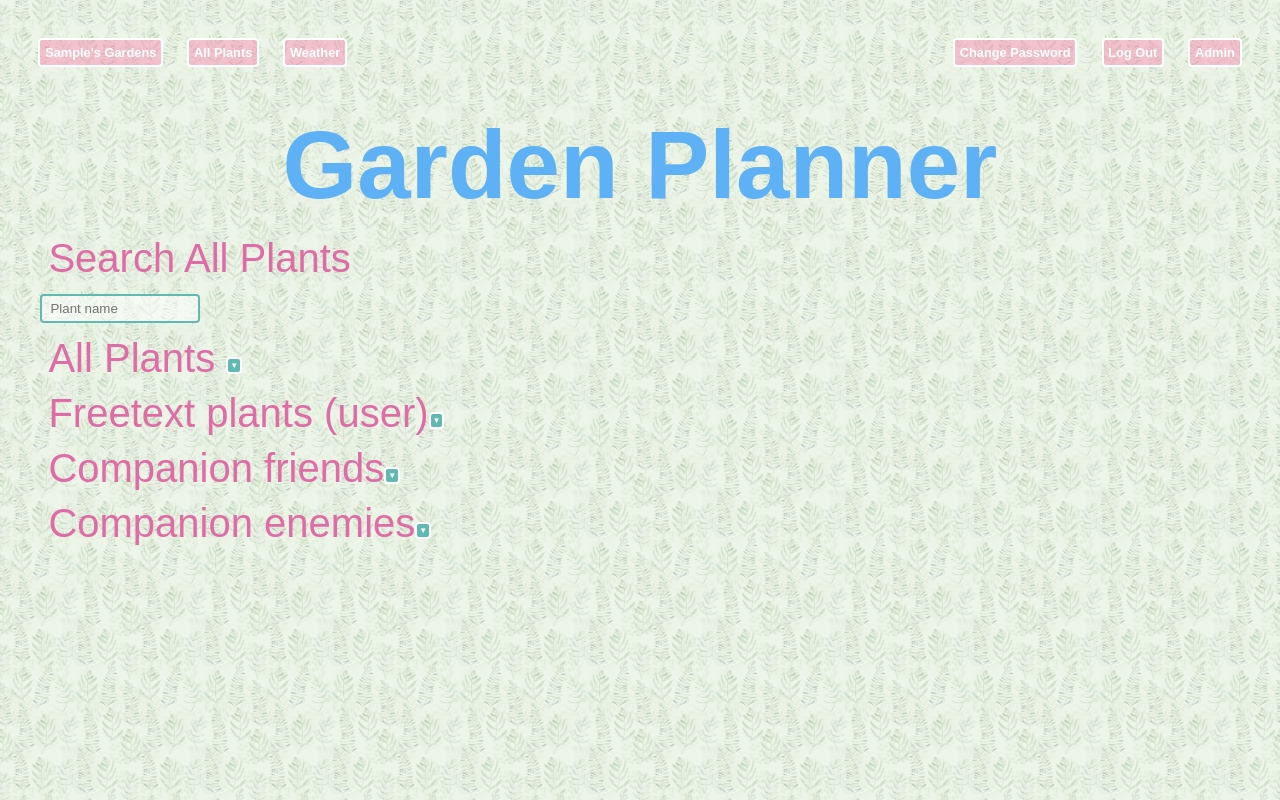
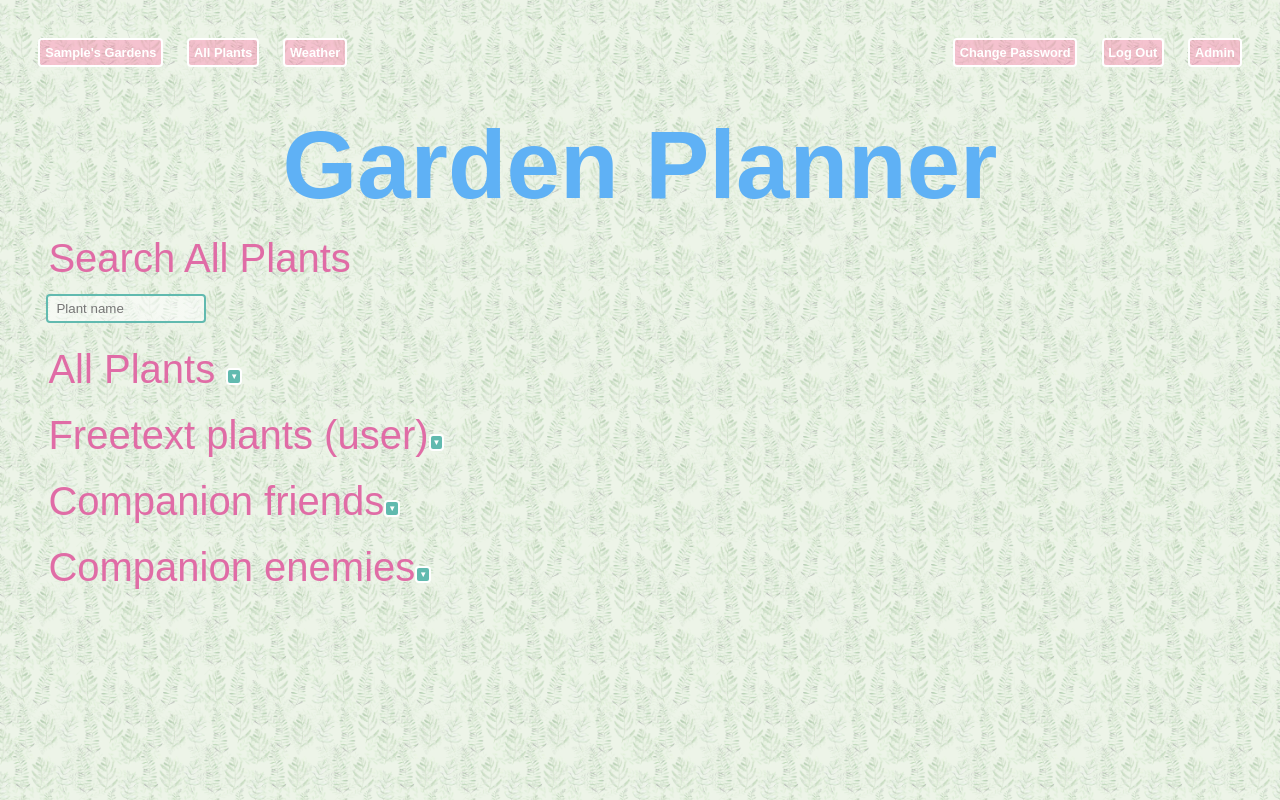
Before and after one commit to berternie9/garden-planner, a Flask app: page /information in a window 1280 px wide. Run offline with Flask 3, Linux system fonts and the light colour scheme; the visitor is signed in with stand-in values (Sample User, id 1); a database or web service that is not in the repository returns one stand-in record (values such as "Sample title"); some libraries are stand-ins or nearby versions; some web fonts are replaced.

Commit message:
update css

```diff
--- a/static/styles.css
+++ b/static/styles.css
@@ -18,6 +18,7 @@
     background-size: 10%;
     margin: 0;
     padding: 3vw;
+    font-size: 0.9rem;
 }
 
 button[type="submit"], button[type="search"], button[type="button"]
@@ -92,8 +93,7 @@
 {
     width: 10rem;
     padding: 5px 8px;
-    margin: 8px 2px;
-    box-sizing: border-box;
+    margin: 8px;
     border: 2px solid #61baaf;
     border-radius: 4px;
     display: inline;
@@ -224,6 +224,11 @@
     height: fit-content;
 }
 
+.table-wrapper {
+    overflow-x: auto;
+    margin: 0.5rem;
+}
+
 ul:has(.navbar_li_left) {
     display: flex;
     justify-content: flex-start;
@@ -273,10 +278,6 @@
     width: 80px;
 }
 
-.yearly-garden-table-wrapper {
-    overflow-x: auto;
-    margin: 0.5rem;
-}
 
 @media (max-width: 600px) {
 
@@ -290,6 +291,11 @@
 
     h3 {
         font-size: 1rem;
+    }
+
+    input[type="text"], input[type="number"], input[type="password"]
+    {
+        display: block;
     }
 
     .navbar_header {
--- a/templates/index.html
+++ b/templates/index.html
@@ -11,7 +11,7 @@
         {% for i in range(number_of_gardens_from_user) %}
             <h2> {{ garden_ids_from_user[i]["garden_name"] | capitalize }}</h2>
                 <div class="garden_size">Garden size: {{ garden_ids_from_user[i]["garden_size_metres_squared"] }} m<sup>2</sup></div>
-                <div class="yearly-garden-table-wrapper">
+                <div class="table-wrapper">
                     <table class="yearly_garden_table">
                         <thead>
                             <tr>
--- a/templates/information.html
+++ b/templates/information.html
@@ -8,6 +8,7 @@
     {% if plants %}
     <h1>Search All Plants</h1>
     <input id="searchbar_all_plants_table" autocomplete="off" placeholder="Plant name" type="text" pattern="[a-z\s]{1,}">
+        <div class="table-wrapper">
             <table class="table">
                 <thead>
                     <tr class="search_all_plants_header_footer_tr">
@@ -62,10 +63,12 @@
                     </tr>
                 </tfoot>
             </table>
+        </div>
 
 
 
         <h1>All Plants <span><button type="button" id="hide_show_all_plants">&#9660</button></span></h1>
+            <div class="table-wrapper">
                 <table id="all_plants_table">
                     <thead>
                         <tr>
@@ -120,10 +123,12 @@
                         </tr>
                     </tfoot>
                 </table>
+            </div>
     {% endif %}
 
     {% if freetext_plants_from_user %}
         <h1>Freetext plants (user)<span><button type="button" id="hide_show_freetext_plants_user">&#9660</button></span></h1>
+        <div class="table-wrapper">
             <table id="freetext_plants_user_table">
                 <thead>
                     <tr>
@@ -170,10 +175,12 @@
                     {% endfor %}
                 </tbody>
             </table>
+        </div>
     {% endif %}
 
     {% if companion_friends %}
         <h1>Companion friends<span><button type="button" id="hide_show_companion_friends">&#9660</button></span></h1>
+        <div class="table-wrapper">
             <table id="companion_friends">
                 <thead>
                     <tr>
@@ -190,10 +197,12 @@
                     {% endfor %}
                 </tbody>
             </table>
+        </div>
     {% endif %}
 
     {% if companion_enemies %}
         <h1>Companion enemies<span><button type="button" id="hide_show_companion_enemies">&#9660</button></span></h1>
+        <div class="table-wrapper">
             <table id="companion_ememies">
                 <thead>
                     <tr>
@@ -210,6 +219,7 @@
                     {% endfor %}
                 </tbody>
             </table>
+        </div>
     {% endif %}
 
 {% endblock %}
```
Lines whose indentation alone changed are shown as unchanged.
